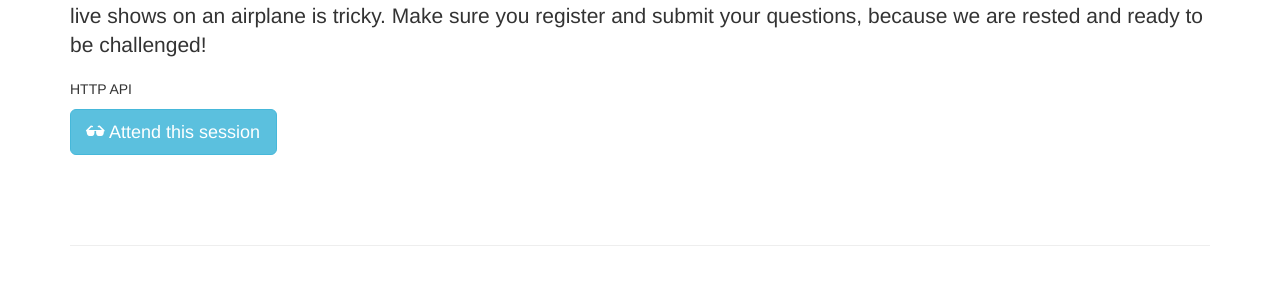
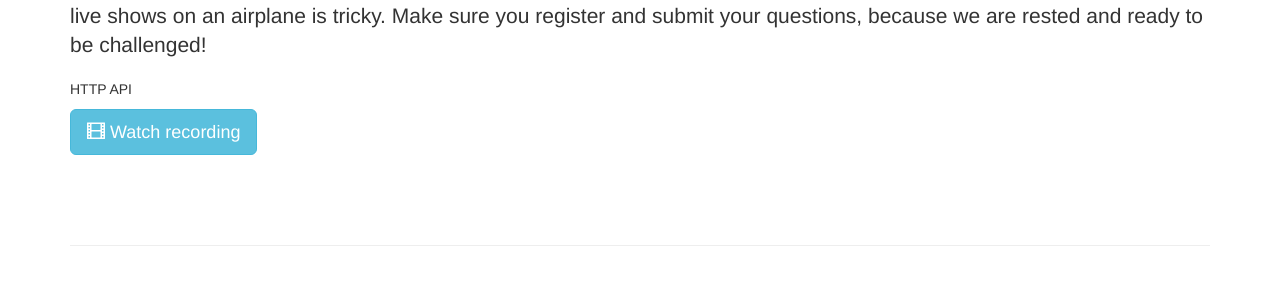
Before and after one commit to brown-bag/brown-bag.github.com, a Jekyll site: the page built from _posts/2015-11-17-In-the-mood-for-http.md, in a window 1280 px wide and 1363 px high. Shown: the part 957-1256 px from the top of the window. Built offline with Jekyll 4.4.1, drawn with Linux system fonts in a browser that asks for light colours; nearby versions of some CDN libraries; part of the change alters nothing that is shown.

```diff
--- a/_posts/2015-11-17-In-the-mood-for-http.md
+++ b/_posts/2015-11-17-In-the-mood-for-http.md
@@ -4,8 +4,8 @@ layout: single
 permalink: "/2015/11/17/in-the-mood-for-http"
 start: '2015-11-17 12:00:00 -0800'
 end: '2015-11-17 12:45:00 -0800'
-archive: false
-event: "http://ccst.io/e/in-the-mood-for-http-5"
+archive: true
+event: "https://youtu.be/lehvnbBS5eU"
 # To be filled out by you
 # Short an descriptive title
 title: In The Mood For HTTP
```
